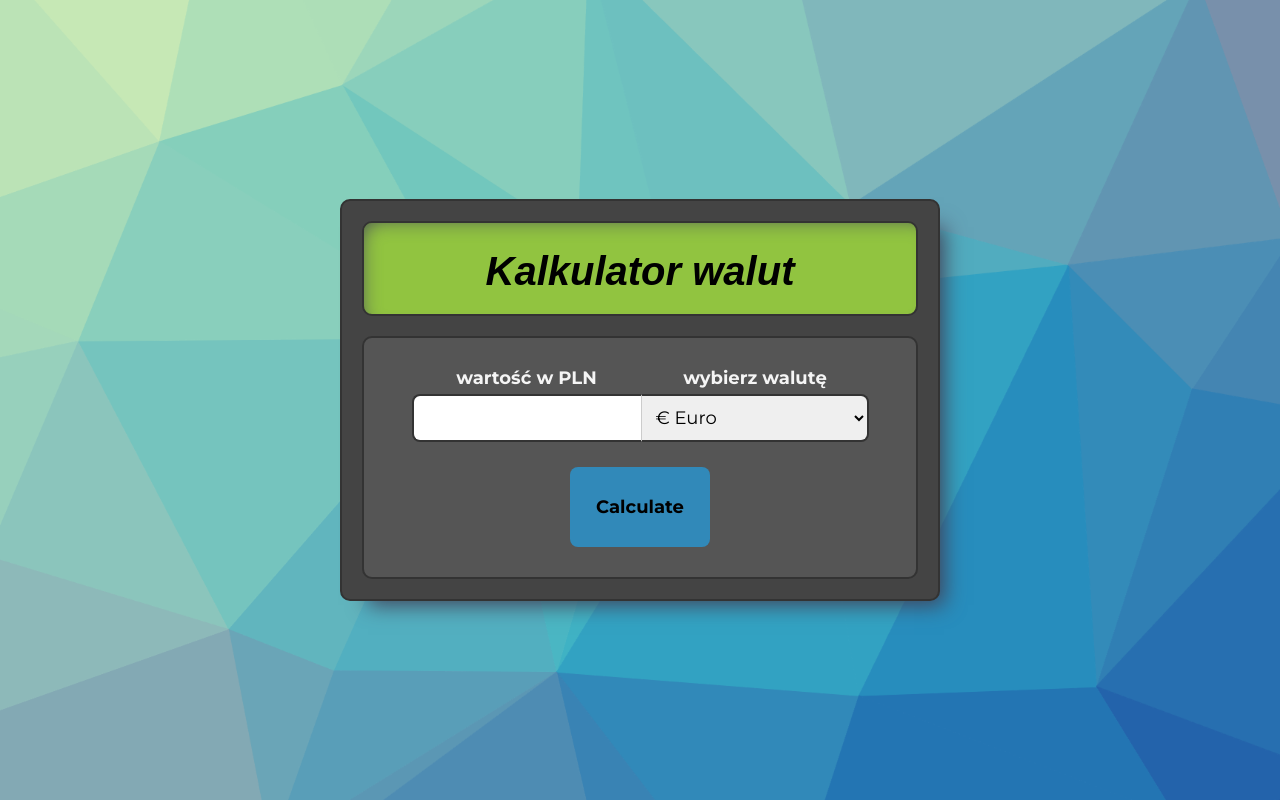
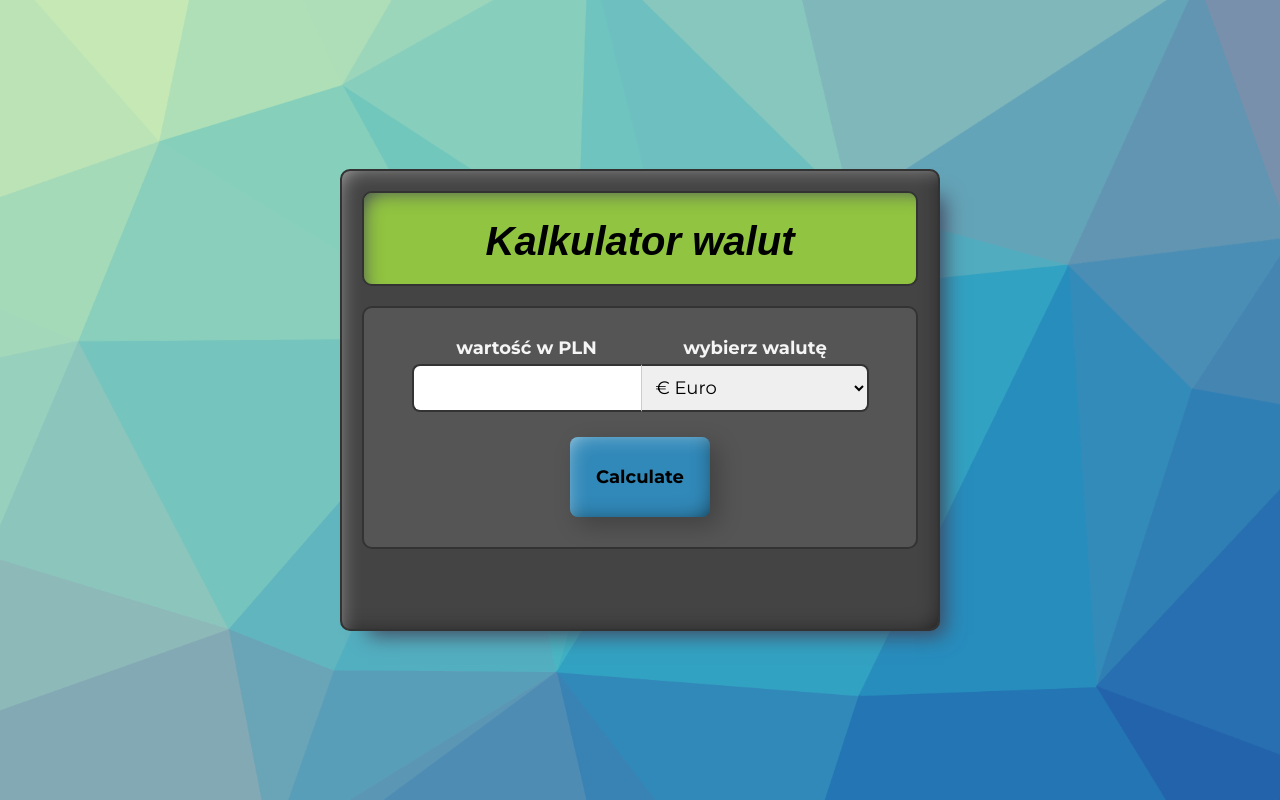
Before and after one commit to Pafeup/currency-calculator-react, a React (Create React App) app: page / in a window 1280 px wide. Built offline with nearby package versions, Linux system fonts and the light colour scheme; a web font is replaced by a local one.

Commit message:
added result styles

```diff
--- a/src/Container/style.css
+++ b/src/Container/style.css
@@ -7,7 +7,10 @@
   padding: 20px;
   margin: 0 auto;
   width: 600px;
-  box-shadow: 16px 16px 20px -12px rgba(66, 68, 90, 1);
+  box-shadow:
+  16px 16px 20px -12px rgba(66, 68, 90, 1),
+   inset 25px 25px 28px -37px rgb(255, 255, 255),
+   inset -25px -25px 28px -37px rgba(0, 0, 0, 1);
 }
 
 @media (max-width: 650px) {
@@ -26,5 +29,5 @@
   background-color: rgba(181, 255, 63, 0.685);
   padding: 25px 20px 20px;
   margin: 0 auto;
-  box-shadow: inset 8px 8px 20px -12px rgba(66, 68, 90, 1);
+  box-shadow: inset 10px 10px 20px -12px rgba(66, 68, 90, 1);
 }
--- a/src/Form/style.css
+++ b/src/Form/style.css
@@ -15,7 +15,6 @@
   padding: 30px;
   text-align: center;
   background-color: #555;
-  transition: 1s;
 }
 
 @media (max-width: 650px) {
@@ -79,8 +78,8 @@
   width: min-content;
 }
 
-@media (max-width: 650px){
-  .form__select{
+@media (max-width: 650px) {
+  .form__select {
     border-radius: 8px;
     border: 2px solid #333;
     order: 4;
@@ -98,10 +97,27 @@
   background-color: rgb(49 137 185);
   grid-area: B;
   justify-self: center;
+  box-shadow: inset 25px 25px 28px -37px rgb(255, 255, 255),
+    inset -25px -25px 28px -37px rgba(0, 0, 0, 1),
+    8px 8px 24px 0px rgba(0, 0, 0, 0.24);
+    transition: 0.2s;
 }
 
-@media (max-width: 650px){
-  .form__button{
+.form__button:hover {
+  background-color: hsl(201, 58%, 51%);
+  transform: scale(1.1);
+}
+
+.form__button:active{
+  background-color: hsl(201, 58%, 56%);
+  transition: 0.1s;
+  box-shadow: inset 30px 30px 71px -40px rgba(66, 68, 90, 1),
+    inset -30px -30px 28px -37px hsl(201, 58%, 56%),
+    8px 8px 24px 0px rgb(85 85 85);
+}
+
+@media (max-width: 650px) {
+  .form__button {
     align-self: center;
     order: 5;
   }
@@ -116,8 +132,8 @@
   grid-area: L1;
 }
 
-@media (max-width: 650px){
-  .form__label--value{
+@media (max-width: 650px) {
+  .form__label--value {
     order: 1;
   }
 }
@@ -126,7 +142,7 @@
   grid-area: L2;
 }
 
-@media (max-width: 650px){
+@media (max-width: 650px) {
   .form__label--currency {
     order: 3;
   }
--- a/src/Result/style.css
+++ b/src/Result/style.css
@@ -1,10 +1,11 @@
-.form__resultArea{
-    margin-top: 20px;
-    padding: 10px;
-    color: white;
-    text-shadow: 0px 0px 15px rgb(181, 255, 63);
+.resultContainer {
+  margin-top: 20px;
+  text-align: center;
+  padding: 20px;
 }
 
-.form__result {
-    font-weight: bold;
-  }
+.resultArea {
+  color: white;
+  text-shadow: 0px 0px 15px rgb(181, 255, 63);
+  font-size: larger;
+}
```
